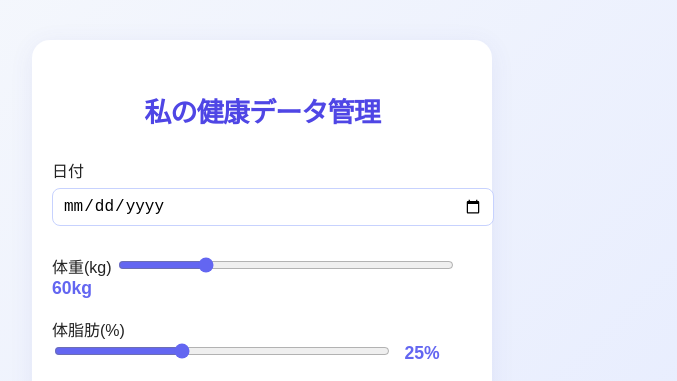
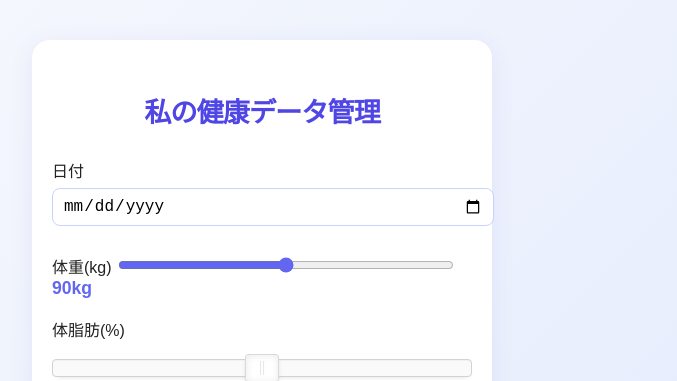
Before and after one commit to leejh-1111/weight-manager, a plain HTML site: page index.html in a window 1280 px wide. Shown: the top 381 px of the page, without its empty margins (378-1055 px from the left). Drawn offline with nearby package versions, Linux system fonts and the light colour scheme.

Commit message:
체지방 입력란을 noUiSlider로 커스텀 슬라이더로 변경

```diff
--- a/index.html
+++ b/index.html
@@ -5,6 +5,7 @@
   <meta name="viewport" content="width=device-width, initial-scale=1.0">
   <title>体重・体脂肪・筋肉量管理</title>
   <link rel="stylesheet" href="style.css">
+  <link rel="stylesheet" href="https://cdn.jsdelivr.net/npm/nouislider@15.7.1/dist/nouislider.min.css">
 </head>
 <body>
   <div class="container">
@@ -20,10 +21,10 @@
         </label>
       </div>
       <div class="slider-group">
-        <label>体脂肪(%)
-          <input type="range" id="fatSlider" min="10" max="50" step="0.1">
-          <span id="fatValue">25.0%</span>
-        </label>
+        <label>体脂肪(%)</label>
+        <div id="fatSliderCustom"></div>
+        <span id="fatValueCustom" style="font-size:2em; color:#e11d48; margin-top:10px; display:block; text-align:center;">25.0%</span>
+        <input type="range" id="fatSlider" min="10" max="50" step="0.1" style="display:none;">
       </div>
       <div class="slider-group">
         <label>筋肉量(kg)
@@ -54,6 +55,7 @@
     </div>
     <div id="dataList"></div>
   </div>
+  <script src="https://cdn.jsdelivr.net/npm/nouislider@15.7.1/dist/nouislider.min.js"></script>
   <script src="script.js"></script>
 </body>
 </html>
--- a/script.js
+++ b/script.js
@@ -201,6 +201,38 @@ window.addEventListener('DOMContentLoaded', function() {
   if (dateInput) dateInput.placeholder = '年-月-日';
 });
 
+// 체지방(%) noUiSlider 커스텀 슬라이더 생성 및 동기화
+window.addEventListener('DOMContentLoaded', function() {
+  var fatSliderCustom = document.getElementById('fatSliderCustom');
+  var fatSlider = document.getElementById('fatSlider');
+  var fatValueCustom = document.getElementById('fatValueCustom');
+  if (fatSliderCustom && window.noUiSlider) {
+    noUiSlider.create(fatSliderCustom, {
+      start: parseFloat(fatSlider.value) || 25.0,
+      step: 0.1,
+      range: {
+        'min': 10,
+        'max': 50
+      },
+      tooltips: false,
+      pips: {
+        mode: 'steps',
+        density: 10
+      }
+    });
+    // noUiSlider → input[type=range] 값 동기화
+    fatSliderCustom.noUiSlider.on('update', function(values, handle) {
+      fatSlider.value = values[handle];
+      fatValueCustom.textContent = values[handle] + ' %';
+      updateSliderValues();
+    });
+    // input[type=range] → noUiSlider 값 동기화 (다른 코드에서 값이 바뀔 때)
+    fatSlider.addEventListener('input', function() {
+      fatSliderCustom.noUiSlider.set(fatSlider.value);
+    });
+  }
+});
+
 // エクスポート (JSON)
 exportBtn.onclick = function() {
   const data = getData();
```
